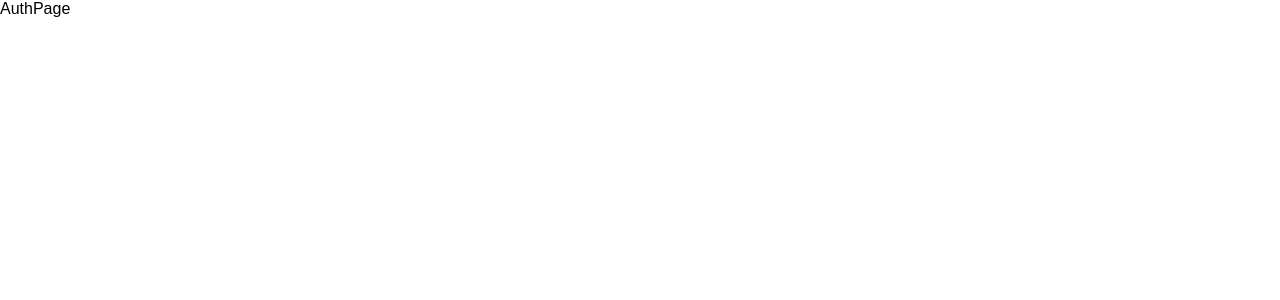
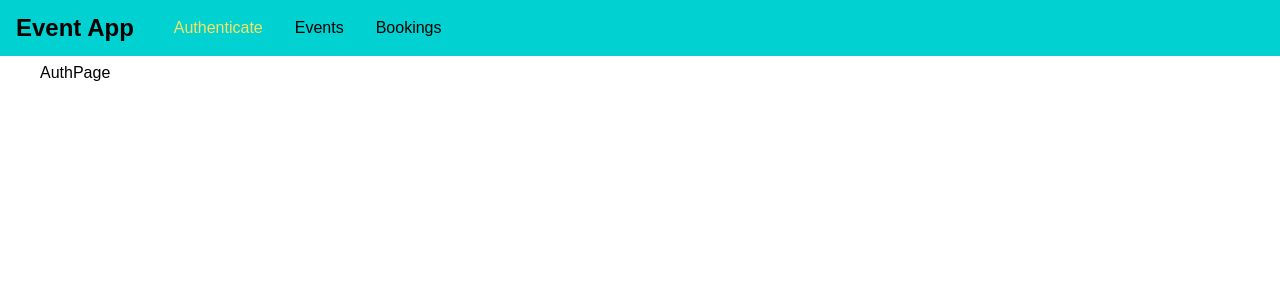
Before and after one commit to johann-ortiz/EventBooking-App, a React (Create React App) app in the folder frontend/: page /auth in a window 1280 px wide. Shown: the top 300 px of the page. Built offline with nearby package versions, Linux system fonts and the light colour scheme.

Commit message:
Imported and added MainNavigation component in App.js

```diff
--- a/frontend/src/App.css
+++ b/frontend/src/App.css
@@ -0,0 +1,3 @@
+.main-content {
+  margin: 4rem 2.5rem;
+}
--- a/frontend/src/App.js
+++ b/frontend/src/App.js
@@ -4,16 +4,22 @@ import { BrowserRouter, Route, Redirect, Switch } from "react-router-dom";
 import AuthPage from "./pages/Auth";
 import EventsPage from "./pages/Events";
 import BookingsPage from "./pages/Bookings";
+import MainNavigation from "./components/navigation/MainNavigation";
 
 function App() {
   return (
     <BrowserRouter>
+      <React.Fragment>
+        <MainNavigation />
+        <main className="main-content">
           <Switch>
             <Redirect from="/" to="/auth" exact />
             <Route path="/auth" component={AuthPage} />
             <Route path="/events" component={EventsPage} />
             <Route path="/bookings" component={BookingsPage} />
           </Switch>
+        </main>
+      </React.Fragment>
     </BrowserRouter>
   );
 }
```
Lines whose indentation alone changed are shown as unchanged.
